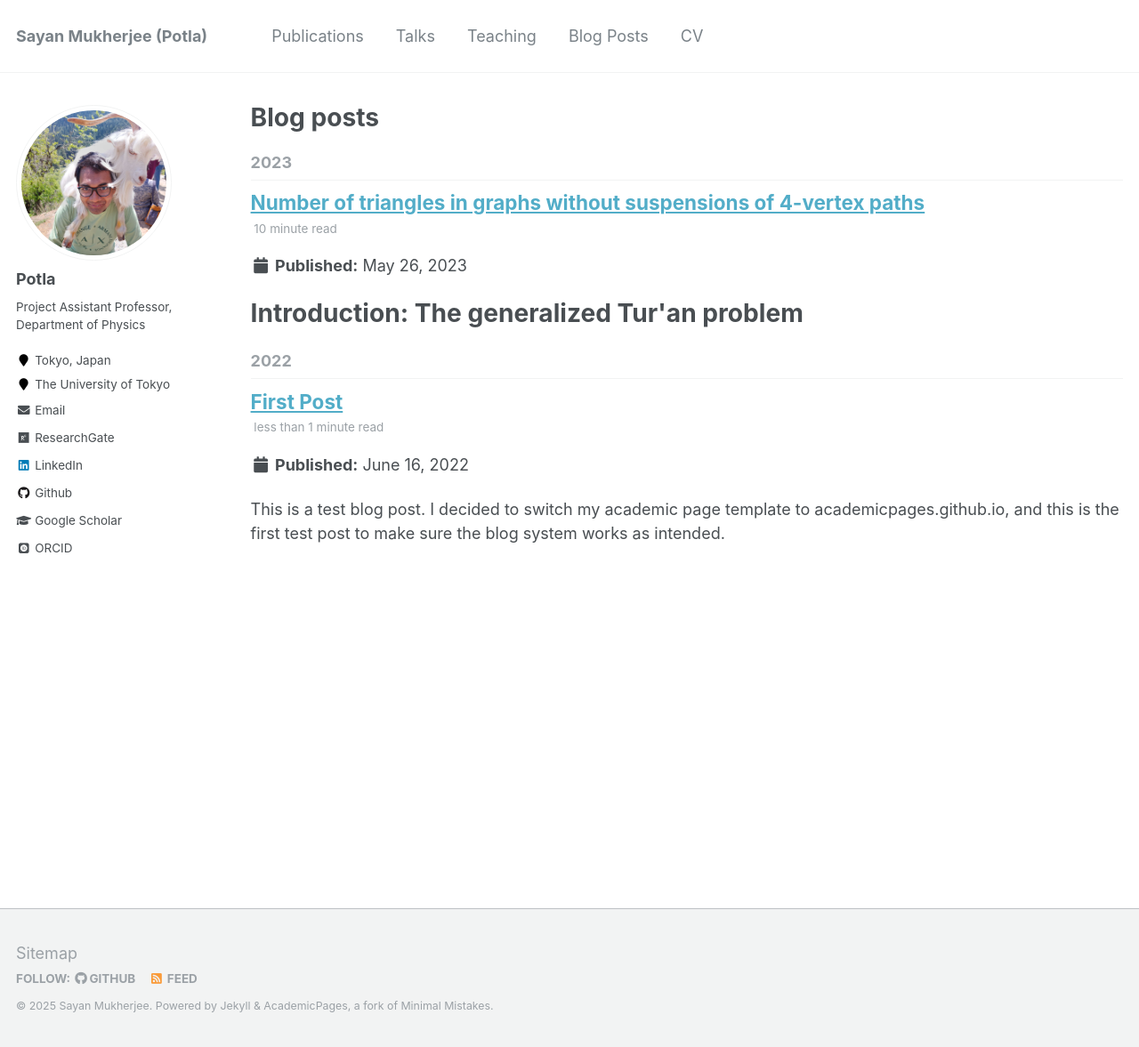
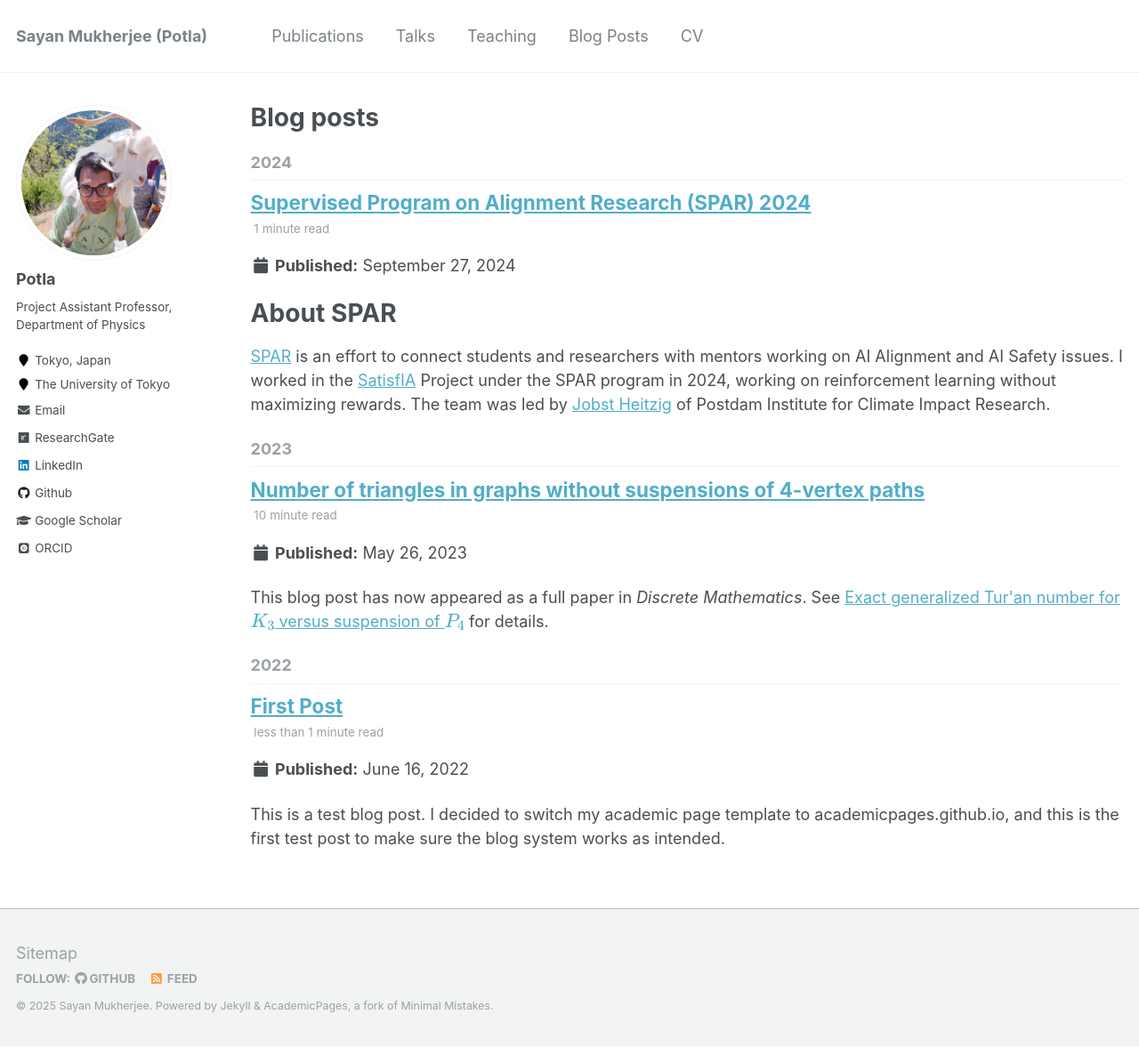
Before and after one commit to Potla1995/potla1995.github.io, a Jekyll site: the page built from _pages/year-archive.html, in a window 1280 px wide and 1177 px high. Shown: the whole window at 89% size. Built offline with Jekyll 4.4.1, drawn with Linux system fonts in a browser that asks for light colours; some web fonts are replaced; formulas are drawn with MathJax 3.

Commit message:
Added SPAR 2024 Details

```diff
--- a/_posts/2023-05-26-suspensionFree.md
+++ b/_posts/2023-05-26-suspensionFree.md
@@ -5,6 +5,9 @@
 tags:
   - suspension, extremal graph theory
 ---
+
+This blog post has now appeared as a full paper in _Discrete Mathematics_.
+See [Exact generalized Tur\'an number for $K_3$ versus suspension of $P_4$](https://sayan.mukherjee.moe/publication/hatP4Free) for details.
 
 # Introduction: The generalized Tur\'an problem
 
--- /dev/null
+++ b/_posts/2023-09-27-spar.md
@@ -0,0 +1,35 @@
+---
+title: 'Supervised Program on Alignment Research (SPAR) 2024'
+date: 2024-09-27
+permalink: /posts/2024/09/SPAR/
+tags:
+  - ai safety, satisfia, aspiration-based learning
+---
+
+# About SPAR
+[SPAR](https://sparai.org/) is an effort to connect students and researchers with mentors working on AI Alignment and AI Safety issues.
+I worked in the [SatisfIA](https://pik-gane.github.io/satisfia/) Project under the SPAR program in 2024, working on reinforcement learning without maximizing rewards.
+The team was led by [Jobst Heitzig](https://www.pik-potsdam.de/members/heitzig) of Postdam Institute for Climate Impact Research.
+
+# Overview
+Previous work by the SatisfIA team worked on aspiration-based learning, where they design algorithms that do not maximize rewards, but make sure that the expected total reward obtained via a Markov Decision Process (MDP) lies in a particular set which they call the "aspiration set".
+For further background on their work, I would suggest you look at their paper [Non-maximizing policies that fulfil multi-criterion aspirations in expectation](https://arxiv.org/abs/2408.04385).
+
+The topic I worked on during SPAR was to analyze the probability distribution of the total in a generic Markov decision process, as an idea about this density provides a better idea on what is the probability that the total lies in a given aspiration set, compared to only the expectation value.
+As a first step, we started with single-criterion aspirations and looked at its extension to multi-criteria aspirations.
+
+# Preliminary Results
+Our findings for the total distribution mainly lies in the conjecture that the total distribution for a simple MDP and a fixed policy, is distributed as a mixture of
+ExGaussians, where each component ExGaussian is determined by the strongly connected components of the underlying Markov chain.
+We have experimentally verified this property on several environments, with the presence and absence of discount factors.
+
+The below figure shows the total distribution of an MDP with two ergodic components with a transient part leading into either of the two components, where delta(2,2) denotes a
+parameter controlling the reward occurred during the transient part of the Markov chain.
+
+![Reward-Distribution-Follows-Mixture-of-ExGaussians](https://github.com/Potla1995/potla1995.github.io/raw/master/_posts/spar-reward-distribution.png)
+
+Further investigation of the total distribution for single and multiple dimensional criteria is ongoing work.
+If you're interested in working on this problem, feel free to drop me an email!
+
+# Final Report for SPAR 2024 - SatisfIA
+The final report for the SPAR program is available [here](https://github.com/Potla1995/potla1995.github.io/raw/master/files/satisfiaFinalReport.pdf).
```
Also changed, not shown: _posts/spar-reward-distribution.png (added), 2 other files.
